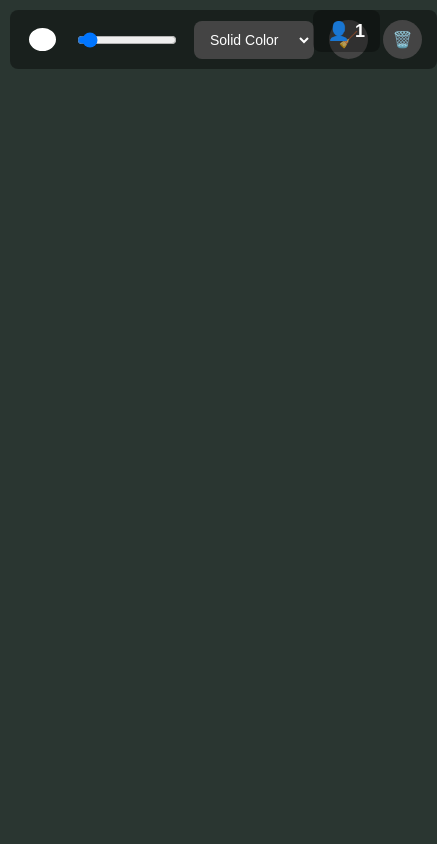
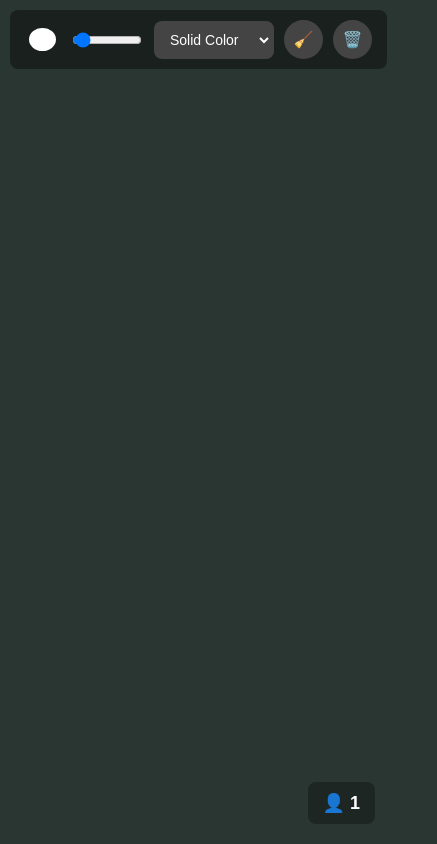
Before and after one commit to Pneumatic-Steel/Chalk-Live, a website: page index.html in a window 390 px wide. Shown: the whole page, 437 px wide, since content can reach past the window. Drawn offline with nearby package versions, Linux system fonts and the light colour scheme.

Commit message:
Update style.css

```diff
--- a/style.css
+++ b/style.css
@@ -16,6 +16,8 @@ body, html {
     top: 10px;
     left: 10px;
     display: flex;
+    flex-wrap: wrap; /* Allows tools to drop to a second line if they run out of room */
+    max-width: calc(100% - 100px); /* Leaves a safe space for the counter on PC */
     align-items: center;
     gap: 15px;
     background: rgba(0, 0, 0, 0.4);
@@ -59,7 +61,7 @@ body, html {
     width: 100px;
 }
 
-/* Styling for the eraser button */
+/* Styling for the tool buttons */
 .tool-btn {
     width: 35px;
     height: 35px;
@@ -121,3 +123,21 @@ body, html {
     border-color: white;
     transform: scale(1.05);
 }
+
+/* --- MOBILE SPECIFIC RULES --- */
+@media (max-width: 700px) {
+    #counter {
+        top: auto;
+        bottom: 20px; /* Drops the counter to the bottom right on phones */
+        right: 15px;
+    }
+
+    #toolbar {
+        max-width: calc(100% - 40px); /* Gives the toolbar the full top of the screen */
+        gap: 10px; /* Shrinks the space between tools slightly */
+    }
+
+    #brush-size {
+        width: 70px; /* Makes the slider slightly shorter to fit better */
+    }
+}
```
